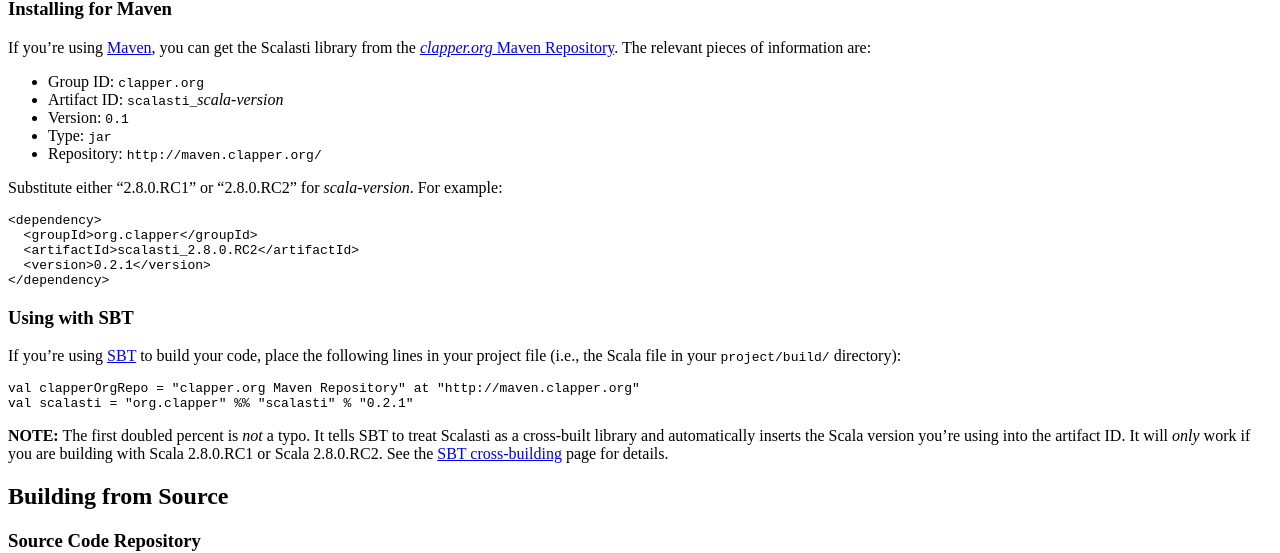
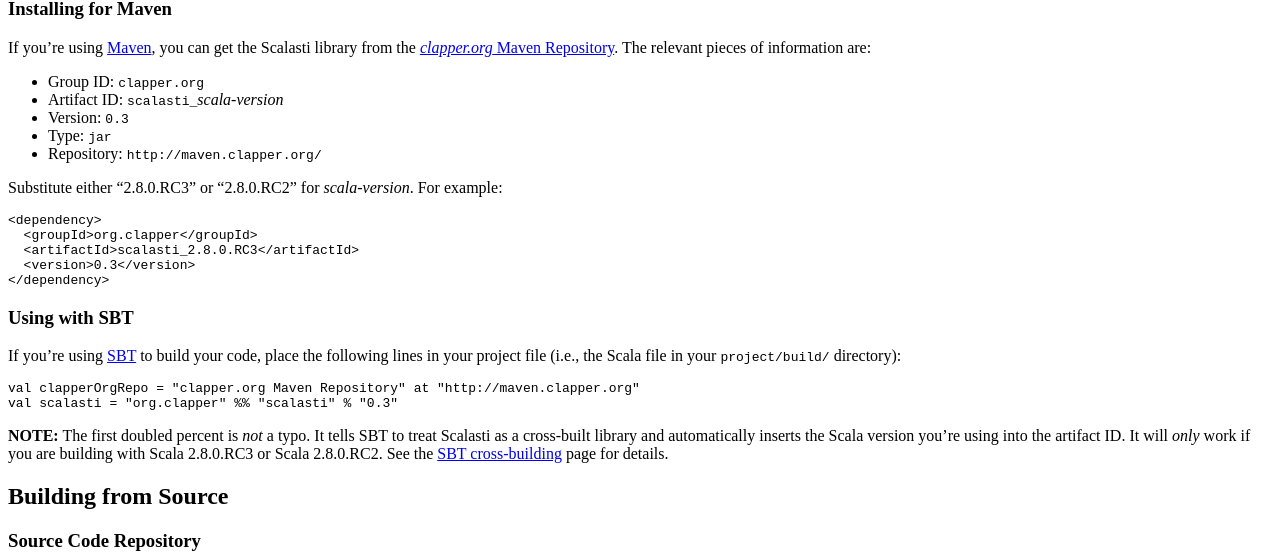
Before and after one commit to bmc/scalasti, a Jekyll site: the page built from index.md, in a window 1280 px wide and 900 px high, scrolled down 832 px. Shown: the part 148-701 px from the top of the window. Built offline with Jekyll 4.4.1, drawn with Linux system fonts in a browser that asks for light colours.

Commit message:
Bumped version number to 0.3

```diff
--- a/index.md
+++ b/index.md
@@ -79,16 +79,16 @@
 
 * Group ID: `clapper.org`
 * Artifact ID: `scalasti_`*scala-version*
-* Version: `0.1`
+* Version: `0.3`
 * Type: `jar`
 * Repository: `http://maven.clapper.org/`
 
-Substitute either "2.8.0.RC1" or "2.8.0.RC2" for *scala-version*. For example:
+Substitute either "2.8.0.RC3" or "2.8.0.RC2" for *scala-version*. For example:
 
     <dependency>
       <groupId>org.clapper</groupId>
-      <artifactId>scalasti_2.8.0.RC2</artifactId>
-      <version>0.2.1</version>
+      <artifactId>scalasti_2.8.0.RC3</artifactId>
+      <version>0.3</version>
     </dependency>
 
 ### Using with SBT
@@ -98,12 +98,12 @@
 directory):
 
     val clapperOrgRepo = "clapper.org Maven Repository" at "http://maven.clapper.org"
-    val scalasti = "org.clapper" %% "scalasti" % "0.2.1"
+    val scalasti = "org.clapper" %% "scalasti" % "0.3"
 
 **NOTE:** The first doubled percent is *not* a typo. It tells SBT to treat
 Scalasti as a cross-built library and automatically inserts the Scala
 version you're using into the artifact ID. It will *only* work if you are
-building with Scala 2.8.0.RC1 or Scala 2.8.0.RC2. See the
+building with Scala 2.8.0.RC3 or Scala 2.8.0.RC2. See the
 [SBT cross-building][] page for details.
 
 ## Building from Source
```
